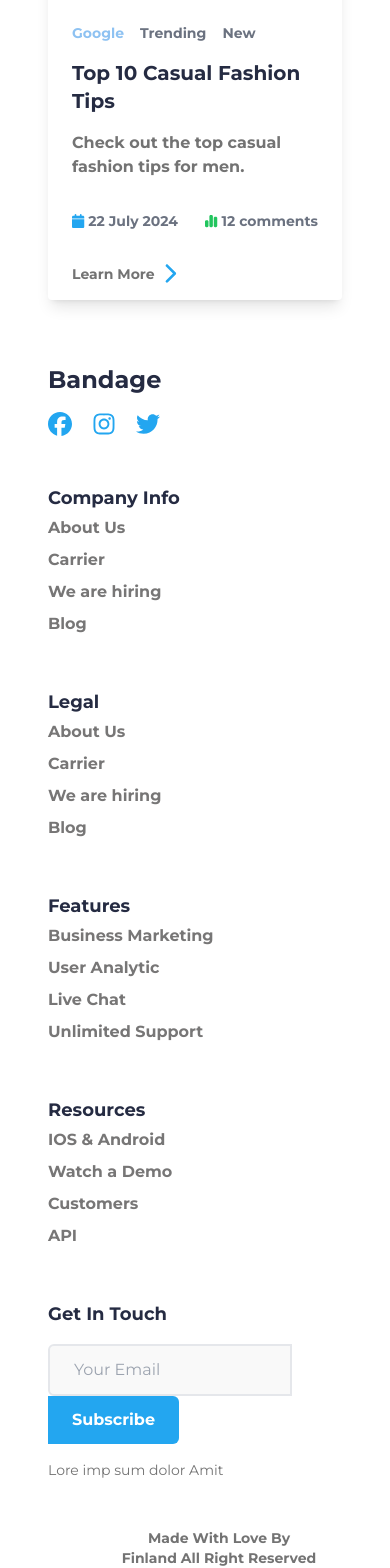
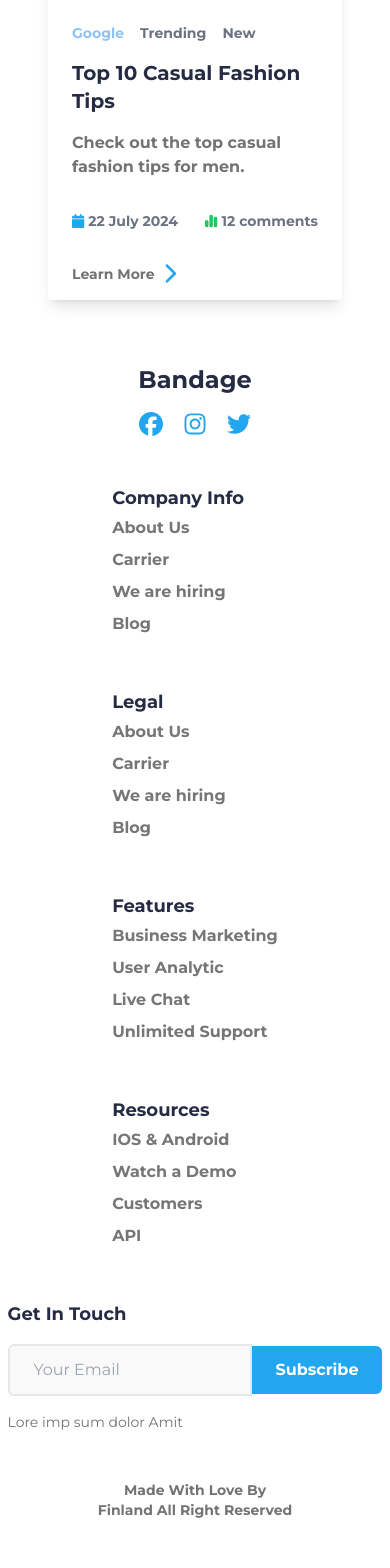
Before and after one commit to sirdashasan/ecommerce, a React (Vite) app: page / in a window 390 px wide. Shown: the part 5884-7452 px from the top of the page. After the commit the page ends 7404 px from the top, so only its background shows below. Built offline with nearby package versions, Linux system fonts and the light colour scheme; no server answers.

Commit message:
footer bölümü responsive düzenlendi

```diff
--- a/src/layout/Footer.jsx
+++ b/src/layout/Footer.jsx
@@ -7,17 +7,21 @@ import FooterBottomText from "../components/FooterComponents/FooterBottomText";
 
 const Footer = () => {
   return (
-    <div className="ml-12 mt-16">
+    <div className="mt-16">
       <div>
-        <div className="md:flex md:justify-between md:items-center md:ml-28 md:mr-48 md:mb-8">
+        <div className="flex flex-col items-center md:flex-row md:justify-between md:items-center md:ml-28 md:mr-48 md:mb-8">
           <FooterTitle />
           <FooterLogos />
         </div>
-        <div className="md:flex md:ml-28 md:mb-8">
+        <div className="flex flex-col items-center md:flex-row md:ml-28 md:mb-8">
           <FooterMenuItems />
-          <FooterEmail />
+          <div className="md:ml-14">
+            <FooterEmail />
+          </div>
         </div>
-        <FooterBottomText />
+        <div className="flex justify-center">
+          <FooterBottomText />
+        </div>
       </div>
     </div>
   );
```
